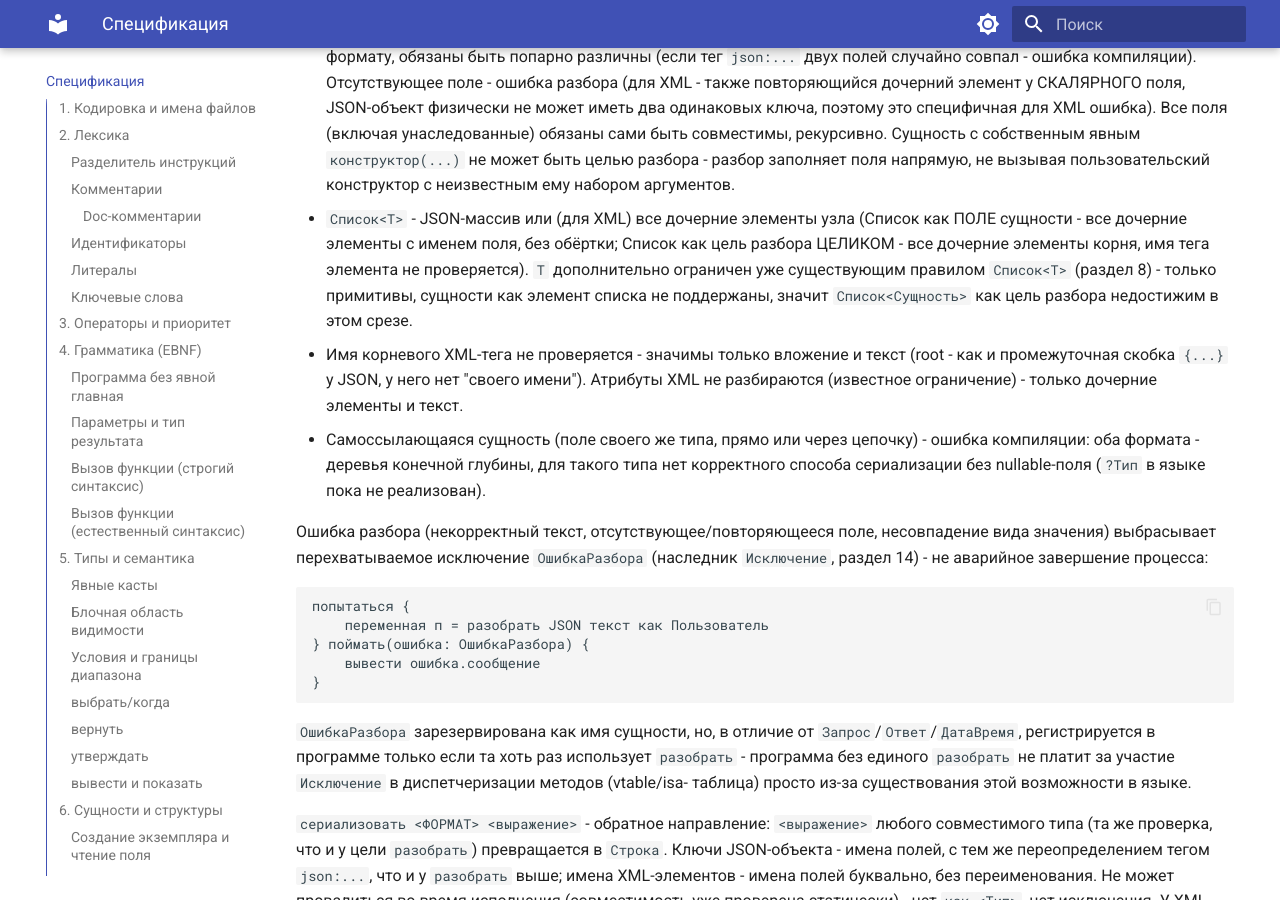
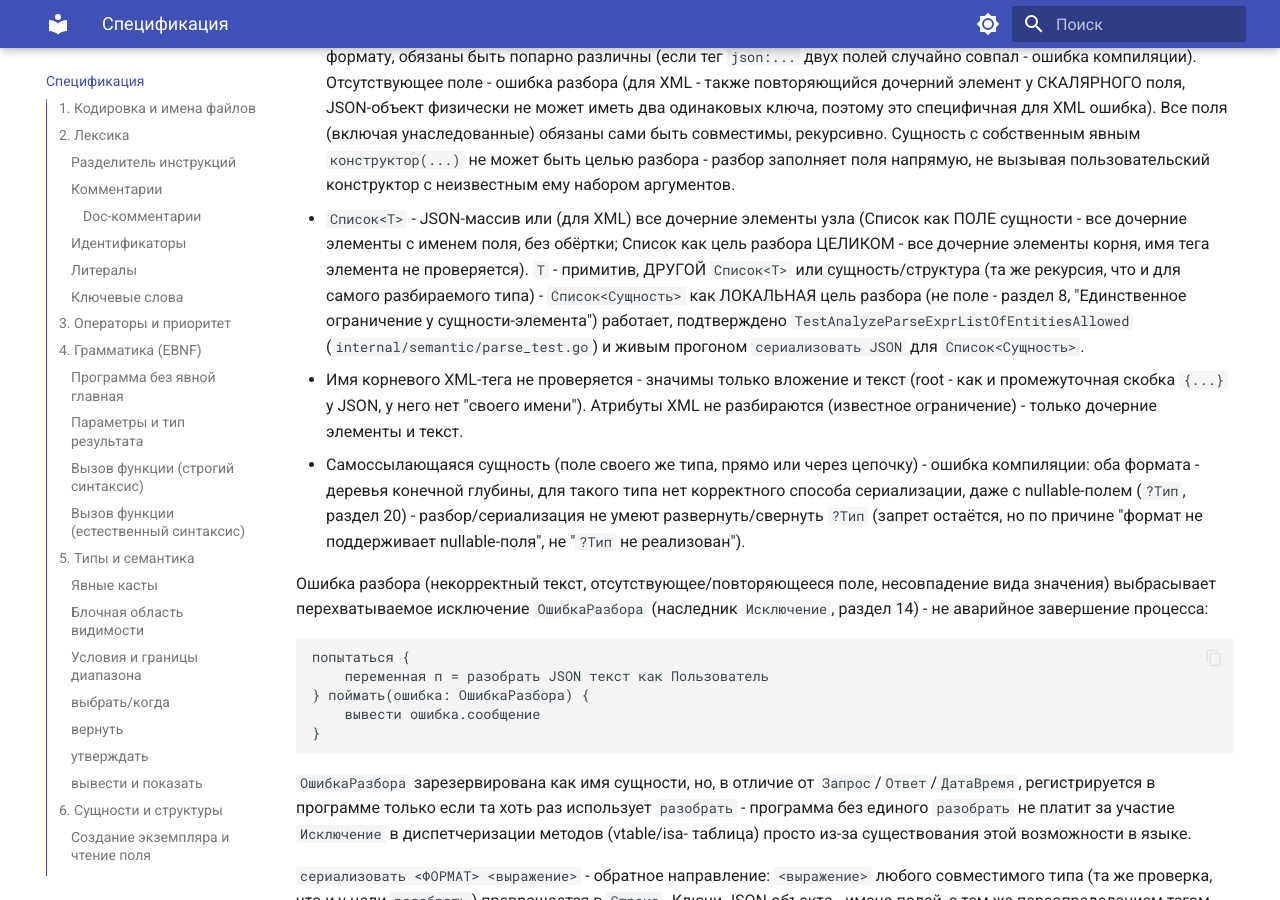
Before and after one commit to IlyaFeoktistov/Rech, an MkDocs documentation site: the page built from docs/SPEC.md, in a window 1280 px wide and 900 px high, scrolled down 43715 px. Built offline with MkDocs 1.6.1 and Material for MkDocs 9.7.7, drawn with Linux system fonts in a browser that asks for light colours.

Commit message:
Фикс неточности SPEC.md: Список<Сущность> как цель разбора JSON/XML
Раздел 18 утверждал, что раздел 8 запрещает сущность элементом Список<T>
и nullable-типа (?Тип) ещё не существует - оба утверждения устарели
(запрет на сущность-элемент снят, ?Тип реализован в разделе 20), а
structCompatible уже рекурсирует в ElemType без разбора примитив/сущность
- подтверждено существующим TestAnalyzeParseExprListOfEntitiesAllowed.

```diff
--- a/docs/SPEC.md
+++ b/docs/SPEC.md
@@ -2287,18 +2287,23 @@ Rech, а вызов кода на Rech из C/C++/Python (ctypes)/Go (cgo) и т
 - `Список<T>` - JSON-массив или (для XML) все дочерние элементы узла
   (Список<T> как ПОЛЕ сущности - все дочерние элементы с именем поля, без
   обёртки; Список<T> как цель разбора ЦЕЛИКОМ - все дочерние элементы
-  корня, имя тега элемента не проверяется). `T` дополнительно ограничен
-  уже существующим правилом `Список<T>` (раздел 8) - только примитивы,
-  сущности как элемент списка не поддержаны, значит `Список<Сущность>` как
-  цель разбора недостижим в этом срезе.
+  корня, имя тега элемента не проверяется). `T` - примитив, ДРУГОЙ
+  `Список<T>` или сущность/структура (та же рекурсия, что и для самого
+  разбираемого типа) - `Список<Сущность>` как ЛОКАЛЬНАЯ цель разбора
+  (не поле - раздел 8, "Единственное ограничение у сущности-элемента")
+  работает, подтверждено `TestAnalyzeParseExprListOfEntitiesAllowed`
+  (`internal/semantic/parse_test.go`) и живым прогоном `сериализовать
+  JSON` для `Список<Сущность>`.
 - Имя корневого XML-тега не проверяется - значимы только вложение и текст
   (root - как и промежуточная скобка `{...}` у JSON, у него нет "своего
   имени"). Атрибуты XML не разбираются (известное ограничение) - только
   дочерние элементы и текст.
 - Самоссылающаяся сущность (поле своего же типа, прямо или через цепочку) -
   ошибка компиляции: оба формата - деревья конечной глубины, для такого
-  типа нет корректного способа сериализации без nullable-поля (`?Тип` в
-  языке пока не реализован).
+  типа нет корректного способа сериализации, даже с nullable-полем
+  (`?Тип`, раздел 20) - разбор/сериализация не умеют развернуть/свернуть
+  `?Тип` (запрет остаётся, но по причине "формат не поддерживает
+  nullable-поля", не "`?Тип` не реализован").
 
 Ошибка разбора (некорректный текст, отсутствующее/повторяющееся поле,
 несовпадение вида значения) выбрасывает перехватываемое исключение
```
Also changed, not shown: 1 other file.
